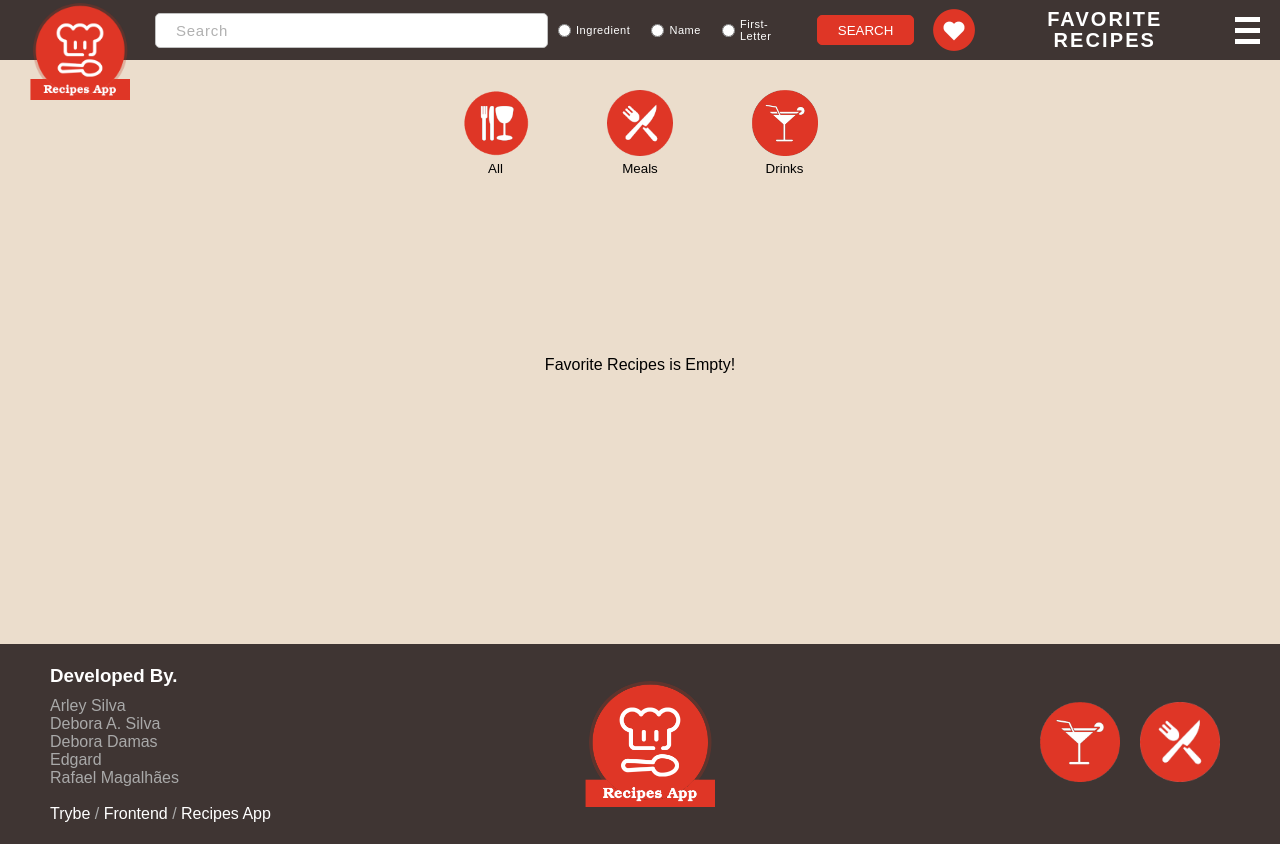
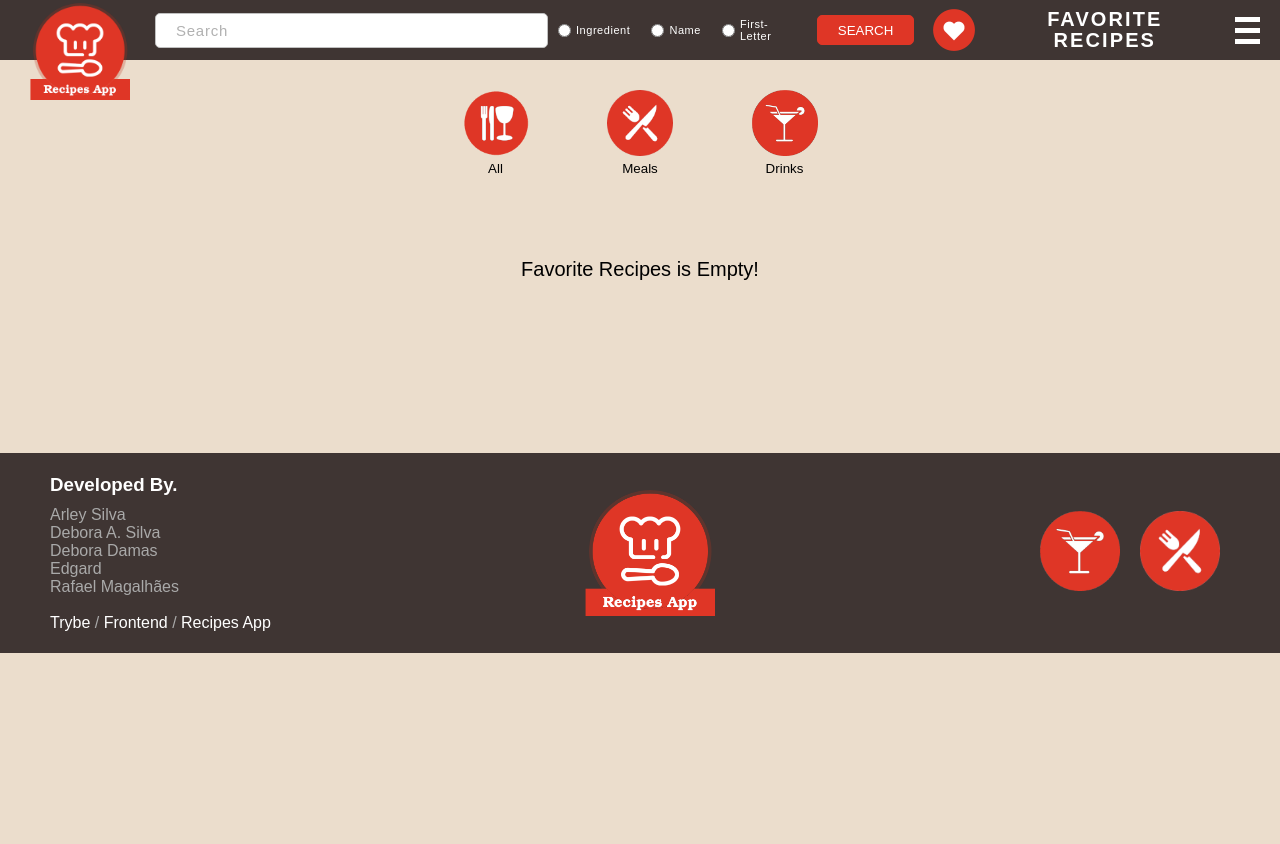
Before and after one commit to rafaelmagalhaesguedes/recipesApp, a React (Vite) app: page /favorite-recipes in a window 1280 px wide. After the commit the page ends 800 px from the top, so only its background shows below. Built offline with nearby package versions, Linux system fonts and the light colour scheme.

Commit message:
fix: message empty favorite recipes

```diff
--- a/src/pages/FavoriteRecipes/FavoriteRecipes.tsx
+++ b/src/pages/FavoriteRecipes/FavoriteRecipes.tsx
@@ -14,8 +14,8 @@ import {
   CardHeader,
   FavoriteRecipesButtons,
   FavoriteRecipesContainer,
-  MessageNoFound,
 } from './Styles';
+import { MessageEmpty } from '../DoneRecipes/Styles';
 
 function FavoriteRecipes() {
   const [favoriteRecipes, setFavoriteRecipes] = useState<FavoriteRecipesType[]>([]);
@@ -87,7 +87,7 @@ function FavoriteRecipes() {
       </FavoriteRecipesButtons>
 
       {favoriteRecipes.length === 0 && (
-        <MessageNoFound>Favorite Recipes is Empty!</MessageNoFound>
+        <MessageEmpty>Favorite Recipes is Empty!</MessageEmpty>
       )}
 
       <CardFavorites>
```
